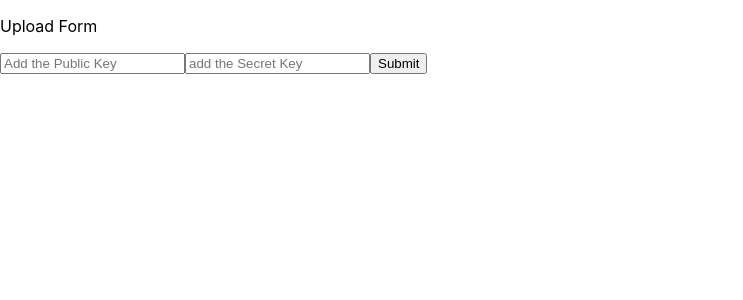
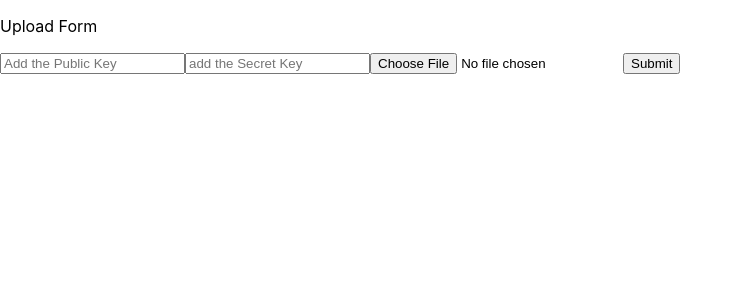
Before and after one commit to olivierRefersion/refersion_toolkit, a React (Create React App) app: page / in a window 1280 px wide. Shown: the top 300 px of the page, without its empty margins (0-743 px from the left). Built offline with nearby package versions, Linux system fonts and the light colour scheme.

Commit message:
working on file submission logic

```diff
--- a/src/Components/Form.js
+++ b/src/Components/Form.js
@@ -76,12 +76,47 @@ class Form extends Component{
         pubKey: '',
         secKey: '',
         csv: {},
-        selectedFile: null
+        selectedFile: ''
     }
+
+    // const handleChange = (event) => {
+    //     // setformValue({
+    //     //   ...formValue,
+    //     //   [event.target.name]: event.target.value
+    //     // });
+    // }
+
+    onFileChange = event => {
+
+        // Update the state
+        this.setState({ selectedFile: event.target.files[0] });
+
+    };
+
+    onFileUpload = () => {
+
+        // Create an object of formData
+        const formData = new FormData();
+
+        // Update the formData object
+        formData.append(
+          "myFile",
+          this.state.selectedFile,
+          this.state.selectedFile.name
+        );
+
+        // Details of the uploaded file
+        console.log(this.state.selectedFile);
+
+        // Request made to the backend api
+        // Send formData object
+        //axios.post("api/uploadfile", formData);
+    };
 
     render(){
         return(
-            <form onSubmit={handleSubmit}>
+            <form>
+                {/* onSubmit={handleSubmit} */}
       <p>Upload Form</p>
       <input
         type="input"
@@ -97,8 +132,16 @@ class Form extends Component{
         value={this.state.secKey}
         onChange={handleChange}
       />
+      <input
+        type="file"
+        name="csv"
+        placeholder="upload your csv file"
+        value={this.state.selectedFile}
+        onChange={handleChange}
+      />
       <button
         type="submit"
+        onClick={this.onFileUpload}
       >
         Submit
       </button>
```
Also changed, not shown: src/Components/test.csv.
